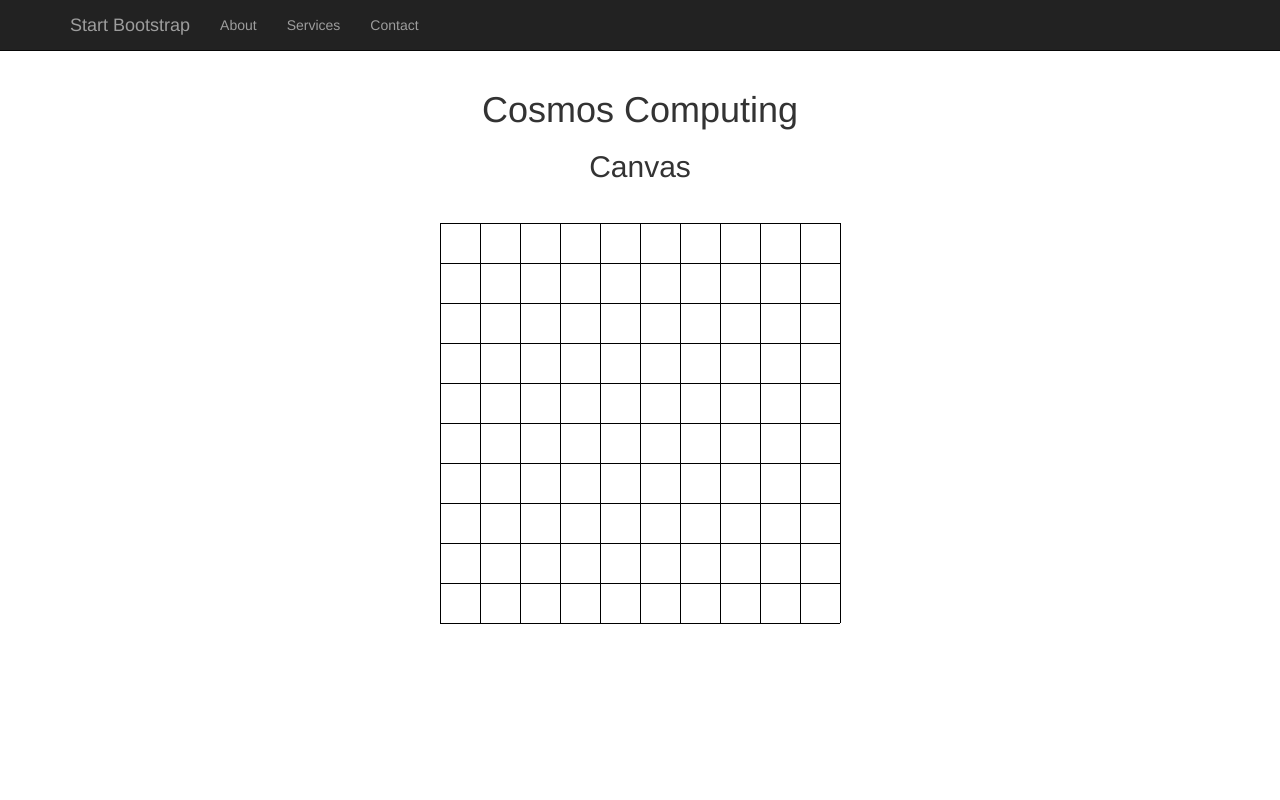
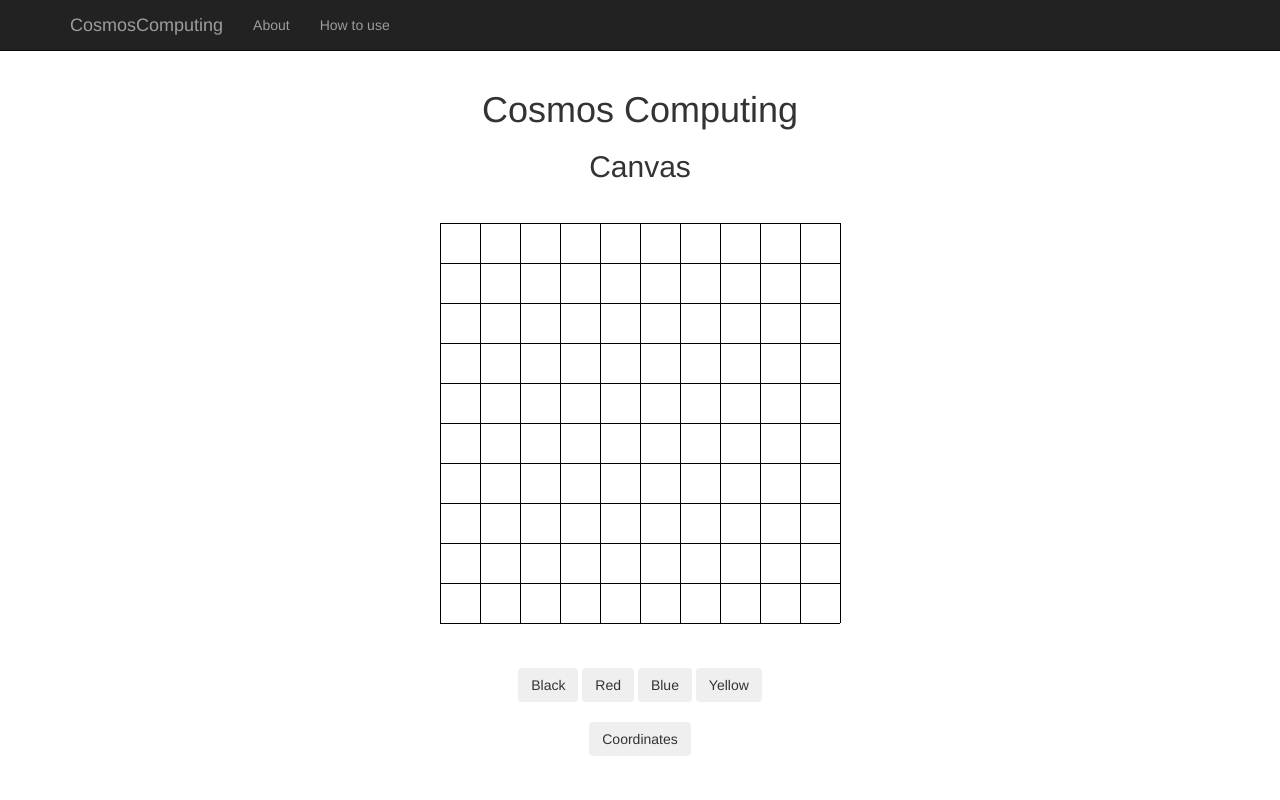
Before and after one commit to ICRAR/CosmosComputing, a Flask app: page / in a window 1280 px wide. Run offline with Flask 2, Linux system fonts and the light colour scheme; some libraries are stand-ins or nearby versions.

Commit message:
Added colour support and state

```diff
--- a/static/css/canvas.css
+++ b/static/css/canvas.css
@@ -3,6 +3,10 @@ body {
 }
 
 canvas {
-    background: #fff;
+    background: none;
     margin: 20px;
 }
+
+.buttons {
+    padding: 10px;
+}
--- a/static/js/canvas.js
+++ b/static/js/canvas.js
@@ -9,6 +9,8 @@ var size = 40
 var p = 10;
 var cw = bw + (p*2) + 1;
 var ch = bh + (p*2) + 1;
+var current_colour = "black"
+
 
 var canvas = document.getElementById("canvas");
 var context = canvas.getContext("2d");
@@ -29,6 +31,40 @@ context.strokeStyle = "black";
 context.stroke();
 }
 
+var h = bh/size;
+var w = bw/size;
+
+var state = new Array(h);
+for (var y = 0; y < h; ++y) {
+    state[y] = new Array(w);
+}
+
+drawBoard();
+
+var current_colour = 'black'
+$("#chooseBlackColour").click(function chooseBlack(){
+    current_colour = 'black';
+    console.log('Black chosen');
+});
+
+$("#chooseRedColour").click(function(e){
+    current_colour = 'red';
+    console.log('Red chosen');
+});
+
+$("#chooseBlueColour").click(function(e){
+    current_colour = 'blue';
+    console.log('Blue Chosen');
+});
+
+$("#chooseYellowColour").click(function(e){
+    current_colour = 'yellow';
+    console.log('Yellow Chosen');
+});
+
+
+var coordinateMap = new Map();
+
 $("canvas").click(function(e) {
 
     function fill(s, gx, gy) {
@@ -46,7 +82,55 @@ $("canvas").click(function(e) {
         return;
     }
 
-    fill('black', gx, gy);
+    if(state[gy][gx]) {
+        state[gy][gx] = false;
+        fill('white', gx,gy);
+
+        var coordinateString = gx + ',' + gy;
+        coordinateMap.delete(coordinateString)
+
+        drawBoard();
+    } else {
+        state[gy][gx]=true;
+        fill(current_colour, gx, gy);
+
+        var coordinateString = gx + ',' + gy;
+        coordinateMap.set(coordinateString, current_colour);
+        drawBoard();
+        console.log(gx + ', ' + gy);
+    }
 });
 
-drawBoard();
+$("#coordinates").click(function(e){
+    for (var [key, value] of coordinateMap) {
+        console.log(key + " = " + value);
+    }
+});
+/************************************************************/
+
+// (function () {
+// var textFile = null,
+//     makeTextFile = function (text) {
+//     var data = new Blob([text], {type: 'text/plain'});
+
+//     // If we are replacing a previously generated file we need to
+//     // manually revoke the object URL to avoid memory leaks.
+//     if (textFile !== null) {
+//         window.URL.revokeObjectURL(textFile);
+//     }
+
+//     textFile = window.URL.createObjectURL(data);
+
+//     return textFile;
+//     };
+
+
+//     var create = document.getElementById('create'),
+//     textbox = document.getElementById('textbox');
+
+//     create.addEventListener('click', function () {
+//         var link = document.getElementById('downloadlink');
+//         link.href = makeTextFile(textbox.value);
+//         link.style.display = 'block';
+//     }, false);
+// })();
--- a/templates/index.html
+++ b/templates/index.html
@@ -9,19 +9,19 @@
     <meta name="description" content="">
     <meta name="author" content="">
 
-    <title>Bare - Start Bootstrap Template</title>
+    <title>CosmosComputing</title>
 
     <!-- Bootstrap Core CSS -->
-    <link href="static/css/bootstrap.min.css" rel="stylesheet">
+    <link rel="stylesheet" type="text/css" href="static/css/bootstrap.min.css">
 
-    <!-- jQuery Version 1.11.1 -->
     <script src="static/js/jquery.js"></script>
 
     <!-- Bootstrap Core JavaScript -->
     <script src="static/js/bootstrap.min.js"></script>
 
     <!-- Canvas CSS -->
-    <!--<link href="/static/css/canvas.css" rel="stylesheet">-->
+
+    <link href="/static/css/canvas.css" rel="stylesheet">
     <!-- Custom CSS -->
     <style>
     body {
@@ -53,7 +53,7 @@
                     <span class="icon-bar"></span>
                     <span class="icon-bar"></span>
                 </button>
-                <a class="navbar-brand" href="#">Start Bootstrap</a>
+                <a class="navbar-brand" href="#">CosmosComputing</a>
             </div>
             <!-- Collect the nav links, forms, and other content for toggling -->
             <div class="collapse navbar-collapse" id="bs-example-navbar-collapse-1">
@@ -62,10 +62,7 @@
                         <a href="#">About</a>
                     </li>
                     <li>
-                        <a href="#">Services</a>
-                    </li>
-                    <li>
-                        <a href="#">Contact</a>
+                        <a href="#">How to use</a>
                     </li>
                 </ul>
             </div>
@@ -76,15 +73,25 @@
 
     <!-- Page Content -->
     <div class="container">
-
         <div class="row">
             <div class="col-lg-12 text-center">
                 <h1>Cosmos Computing</h1>
                 <h2> Canvas </h1>
                 <canvas id = "canvas" width="420px" height="420px" style="margin:20px;"></canvas>
+                <div class="buttons">
+                            <button type="button" class="btn btn-secondary" id = "chooseBlackColour" type="button" >Black</button>
+                            <button type="button" class="btn btn-secondary" id = "chooseRedColour" type ="button" >Red</button>
+                            <button type="button" class="btn btn-secondary" id = "chooseBlueColour" type ="button" >Blue</button>
+                            <button type="button" class="btn btn-secondary" id = "chooseYellowColour" type ="button" >Yellow</button>
+
+                </div>
+                <div class="buttons">
+                    <button type="button" class="btn btn-secondary" id="coordinates" type="button" >Coordinates</button>
+                </div>
                 <script src="static/js/canvas.js"></script>
             </div>
         </div>
+
         <!-- /.row -->
 
     </div>
```
